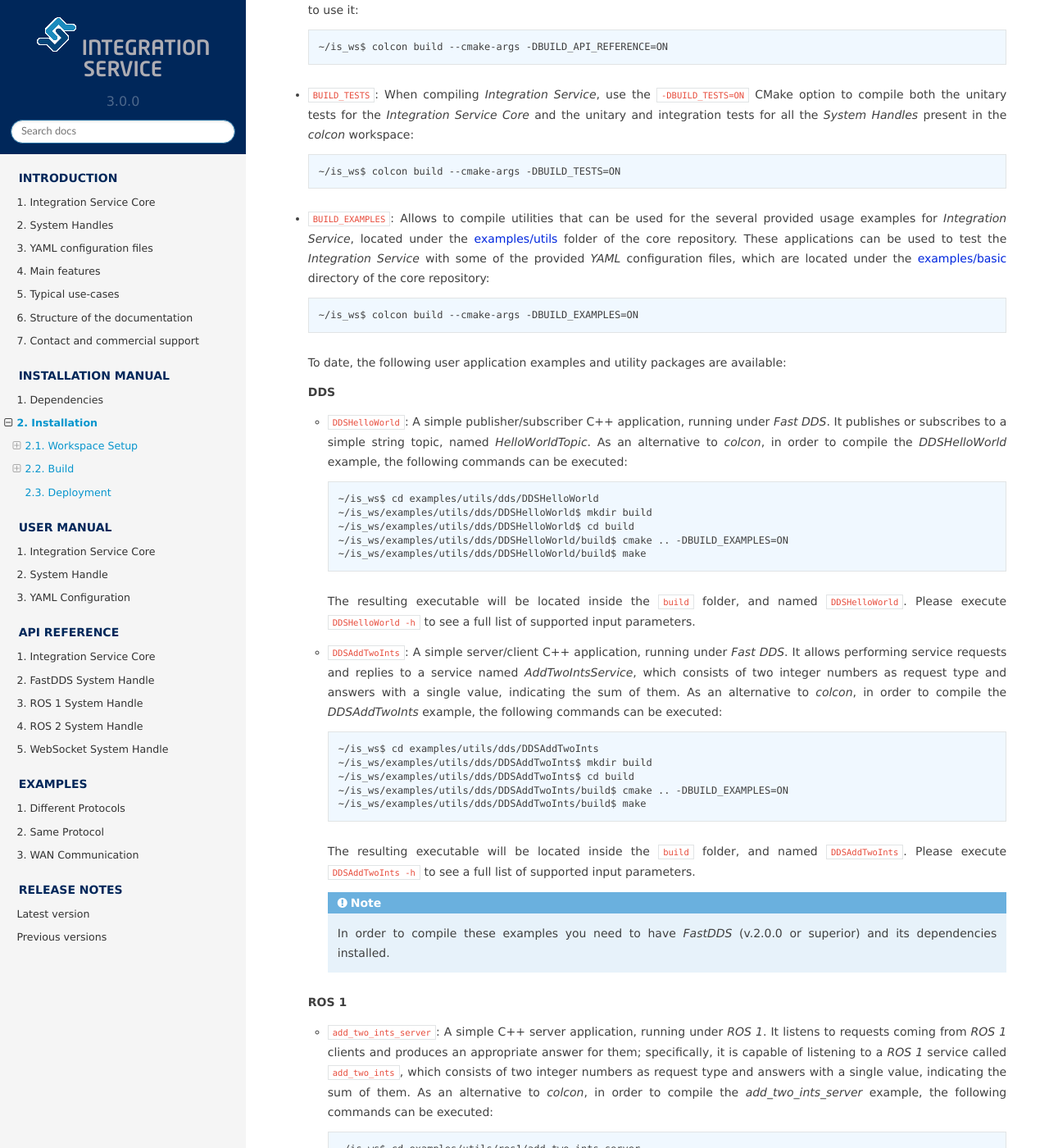
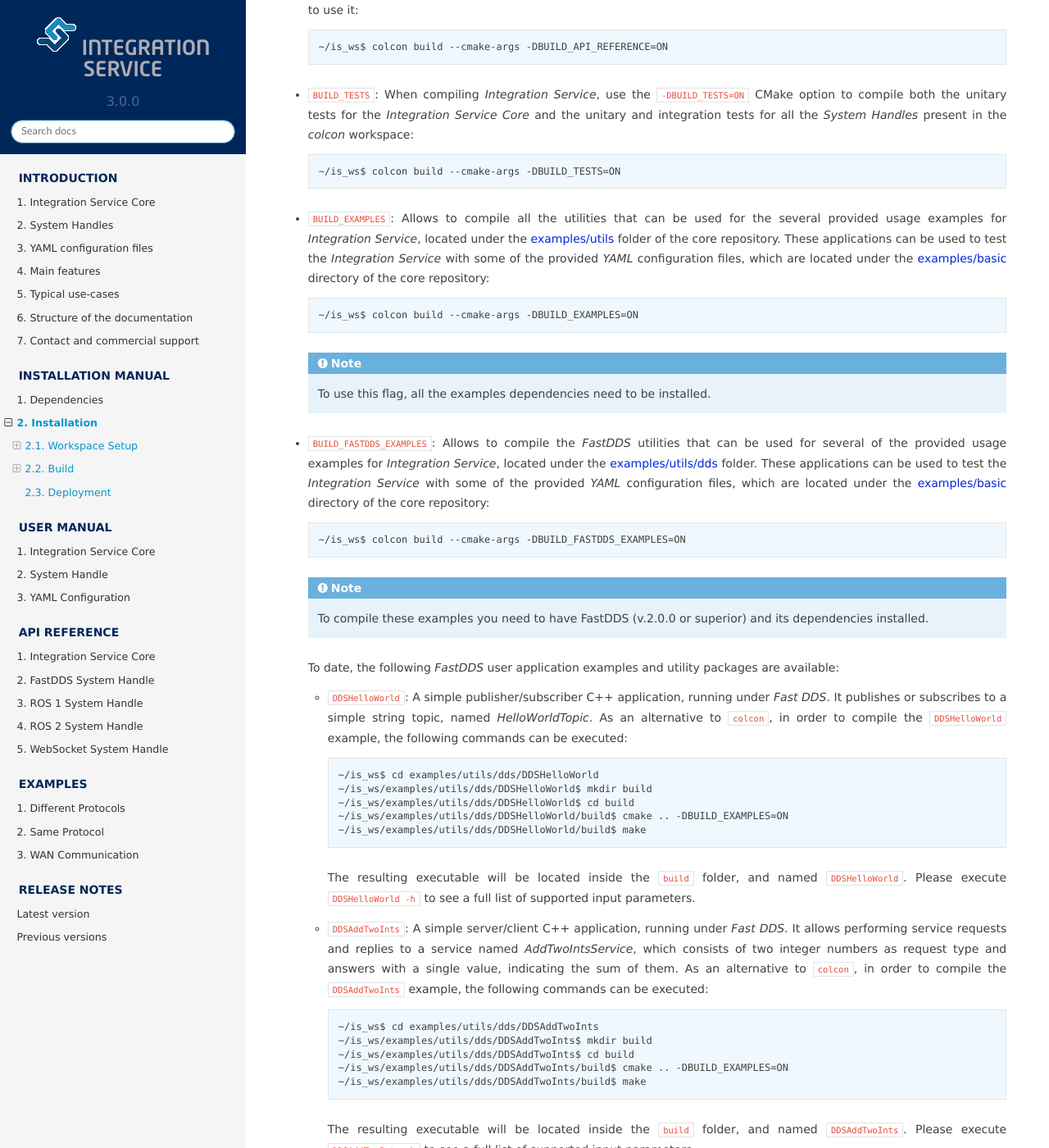
Before and after one commit to eProsima/Integration-Service-docs, a Sphinx documentation site: the page built from docs/installation_manual/installation.rst, in a window 1280 px wide and 1400 px high, scrolled down 2292 px. Shown: the whole window at 82% size. Built offline with Sphinx 7.4.7 and the Read the Docs theme 2.0.0, drawn with Linux system fonts in a browser that asks for light colours; some of the changed text lies outside the part shown.

Commit message:
Add examples new flags (#37)
* Add examples new flags

* Add compilation flags

* Update spelling wordlist

* Update tutorials

```diff
--- a/docs/_static/css/is_theme.css
+++ b/docs/_static/css/is_theme.css
@@ -145,3 +145,7 @@ src:url("Fonts/742885/39974d8a-38de-4853-a4d1-778234a08061.eot?#iefix") format("
 .rst-content div[class^="highlight"] pre{
   background: #F0F8FF !important;
 }
+
+.rst-content .section ul li p:last-child {
+  margin-bottom: 10px;
+}
--- a/docs/examples/different_protocols/pubsub/dds-ros2.rst
+++ b/docs/examples/different_protocols/pubsub/dds-ros2.rst
@@ -67,9 +67,7 @@ After you have everything correctly installed in your :code:`is-workspace`, buil
 
 .. code-block:: bash
 
-    colcon build --packages-skip WebSocketAddTwoInts example_interfaces add_two_ints_server --cmake-args -DBUILD_EXAMPLES=ON
-
-.. TODO: do the command above right once specific BUILD_<MW>_EXAMPLES flags are available
+    colcon build --cmake-args -DBUILD_FASTDDS_EXAMPLES=ON
 
 
 Deployment
--- a/docs/examples/same_protocol/dds_change_domain.rst
+++ b/docs/examples/same_protocol/dds_change_domain.rst
@@ -48,9 +48,7 @@ After you have everything correctly installed in your :code:`is-workspace`, buil
 
 .. code-block:: bash
 
-    colcon build --packages-skip WebSocketAddTwoInts example_interfaces add_two_ints_server --cmake-args -DBUILD_EXAMPLES=ON
-
-.. TODO: do the command above right once specific BUILD_<MW>_EXAMPLES flags are available
+    colcon build --cmake-args -DBUILD_FASTDDS_EXAMPLES=ON
 
 
 Deployment
--- a/docs/installation_manual/installation.rst
+++ b/docs/installation_manual/installation.rst
@@ -134,7 +134,7 @@ There are several *CMake* flags, which can be tuned during the configuration ste
 
     ~/is_ws$ colcon build --cmake-args -DBUILD_TESTS=ON
 
-* :code:`BUILD_EXAMPLES`: Allows to compile utilities that can be used for the several provided
+* :code:`BUILD_EXAMPLES`: Allows to compile all the utilities that can be used for the several provided
   usage examples for *Integration Service*, located under the `examples/utils <https://github.com/eProsima/Integration-Service/tree/main/examples/utils>`_ folder of the core repository.
   These applications can be used to test the *Integration Service* with some of the provided *YAML* configuration
   files, which are located under the `examples/basic <https://github.com/eProsima/Integration-Service/tree/main/examples/basic>`_ directory of the core repository:
@@ -143,13 +143,26 @@ There are several *CMake* flags, which can be tuned during the configuration ste
 
     ~/is_ws$ colcon build --cmake-args -DBUILD_EXAMPLES=ON
 
-  To date, the following user application examples and utility packages are available:
+  .. note::
+    To use this flag, all the examples dependencies need to be installed.
 
-  **DDS**
+* :code:`BUILD_FASTDDS_EXAMPLES`: Allows to compile the *FastDDS* utilities that can be used for several
+  of the provided usage examples for *Integration Service*, located under the `examples/utils/dds <https://github.com/eProsima/Integration-Service/tree/main/examples/utils/dds>`_ folder.
+  These applications can be used to test the *Integration Service* with some of the provided *YAML* configuration
+  files, which are located under the `examples/basic <https://github.com/eProsima/Integration-Service/tree/main/examples/basic>`_ directory of the core repository:
+
+  .. code-block:: bash
+
+    ~/is_ws$ colcon build --cmake-args -DBUILD_FASTDDS_EXAMPLES=ON
+
+  .. note::
+    To compile these examples you need to have FastDDS (v.2.0.0 or superior) and its dependencies installed.
+
+  To date, the following *FastDDS* user application examples and utility packages are available:
 
   * :code:`DDSHelloWorld`: A simple publisher/subscriber C++ application, running under *Fast DDS*.
     It publishes or subscribes to a simple string topic, named *HelloWorldTopic*.
-    As an alternative to `colcon`, in order to compile the `DDSHelloWorld` example, the following commands can be executed:
+    As an alternative to :code:`colcon`, in order to compile the :code:`DDSHelloWorld` example, the following commands can be executed:
 
     .. code-block:: bash
 
@@ -166,7 +179,7 @@ There are several *CMake* flags, which can be tuned during the configuration ste
     It allows performing service requests and replies to a service named *AddTwoIntsService*,
     which consists of two integer numbers as request type and answers with a single value,
     indicating the sum of them.
-    As an alternative to `colcon`, in order to compile the `DDSAddTwoInts` example, the following commands can be executed:
+    As an alternative to :code:`colcon`, in order to compile the :code:`DDSAddTwoInts` example, the following commands can be executed:
 
     .. code-block:: bash
 
@@ -179,17 +192,27 @@ There are several *CMake* flags, which can be tuned during the configuration ste
     The resulting executable will be located inside the :code:`build` folder, and named :code:`DDSAddTwoInts`.
     Please execute :code:`DDSAddTwoInts -h` to see a full list of supported input parameters.
 
-    .. note::
-      In order to compile these examples you need to have *FastDDS* (v.2.0.0 or superior) and its dependencies installed.
+* :code:`BUILD_ROS1_EXAMPLES`: Allows to compile the *ROS 1* utilities that can be used for several
+  of the provided usage examples for *Integration Service*, located under the `examples/utils/ros1 <https://github.com/eProsima/Integration-Service/tree/main/examples/utils/ros1>`_ folder.
+  These applications can be used to test the *Integration Service* with some of the provided *YAML* configuration
+  files, which are located under the `examples/basic <https://github.com/eProsima/Integration-Service/tree/main/examples/basic>`_ directory of the core repository:
 
-  **ROS 1**
+  .. code-block:: bash
+
+    ~/is_ws$ colcon build --cmake-args -DBUILD_ROS1_EXAMPLES=ON
+
+  .. note::
+    In order to compile this example you need to have *ROS 1* (Melodic or superior) installed and sourced,
+    and the *Integration Service* :code:`example_interfaces` ROS 1 package compiled.
+
+  To date, the following *ROS 1* user application examples and utility packages are available:
 
   * :code:`add_two_ints_server`: A simple C++ server application, running under *ROS 1*.
     It listens to requests coming from *ROS 1* clients and produces an appropriate answer for them;
     specifically, it is capable of listening to a *ROS 1* service called :code:`add_two_ints`,
     which consists of two integer numbers as request type and answers with a single value,
     indicating the sum of them.
-    As an alternative to `colcon`, in order to compile the `add_two_ints_server` example, the following commands can be executed:
+    As an alternative to :code:`colcon`, in order to compile the :code:`add_two_ints_server` example, the following commands can be executed:
 
     .. code-block:: bash
 
@@ -202,23 +225,29 @@ There are several *CMake* flags, which can be tuned during the configuration ste
     The resulting executable will be located inside the :code:`build/devel/lib/add_two_ints_server`
     folder, and named :code:`add_two_ints_server_node`.
 
-
-
   * :code:`example_interfaces`: *ROS 1* package containing the service type definitions for the
     `AddTwoInts` services examples, for which the *ROS 1* type support files will be automatically generated.
     As specified in the :ref:`services examples tutorials <examples_different_protocols_services>`,
-    it must be compiled and installed in the system, using `catkin`:
+    it must be compiled and installed in the system, using :code:`catkin`:
 
     .. code-block:: bash
 
         ~/is_ws$ cd examples/utils/ros1/
         ~/is_ws/examples/utils/ros1$ catkin_make -DBUILD_EXAMPLES=ON -DCMAKE_INSTALL_PREFIX=/opt/ros/$ROS1_DISTRO install
 
-    .. note::
-      In order to compile this example you need to have *ROS 1* (Melodic or superior) installed and sourced,
-      and the *Integration Service* :code:`example_interfaces` ROS 1 package compiled.
+* :code:`BUILD_WEBSOCKET_EXAMPLES`: Allows to compile the *WebSocket* utilities that can be used for several
+  of the provided usage examples for *Integration Service*, located under the `examples/utils/websocket <https://github.com/eProsima/Integration-Service/tree/main/examples/utils/websocket>`_ folder.
+  These applications can be used to test the *Integration Service* with some of the provided *YAML* configuration
+  files, which are located under the `examples/basic <https://github.com/eProsima/Integration-Service/tree/main/examples/basic>`_ directory of the core repository:
 
-  **WebSocket**
+  .. code-block:: bash
+
+    ~/is_ws$ colcon build --cmake-args -DBUILD_WEBSOCKET_EXAMPLES=ON
+
+  .. note::
+    In order to compile this example you need to have *OpenSSL* and *WebSocket++* installed.
+
+  To date, the following *WebSocket* user application examples and utility packages are available:
 
   * :code:`WebSocketAddTwoInts`: A simple server/client C++ application, running under *WebSocket++*.
     It allows performing service requests and replies to a service named *add_two_ints*,
@@ -234,11 +263,8 @@ There are several *CMake* flags, which can be tuned during the configuration ste
         ~/is_ws/examples/utils/websocket/WebSocketAddTwoInts/build$ cmake .. -DBUILD_EXAMPLES=ON
         ~/is_ws/examples/utils/websocket/WebSocketAddTwoInts/build$ make
 
-    The resulting executable will be located inside the :code:`build` folder, and named :code:`DDSAddTwoInts`.
+    The resulting executable will be located inside the :code:`build` folder, and named :code:`WebSocketAddTwoInts`.
     Please execute :code:`WebSocketAddTwoInts -h` to see a full list of supported input parameters.
-
-    .. note::
-      In order to compile this example you need to have *OpenSSL* and *WebSocket++* installed.
 
 
 .. _deployment:
--- a/docs/spelling_wordlist.txt
+++ b/docs/spelling_wordlist.txt
@@ -19,6 +19,7 @@ datawriter
 delined
 Destructor
 destructor
+distro
 endl
 env
 eProsima
--- a/docs/user_manual/systemhandle/ros2_sh.rst
+++ b/docs/user_manual/systemhandle/ros2_sh.rst
@@ -75,6 +75,11 @@ whole *Integration Service* product suite, there are some specific flags which a
 
       ~/is_ws$ colcon build --cmake-args -DBUILD_ROS2_TESTS=ON
 
+* :code:`IS_ROS2_DISTRO`: This flag is intended to select the *ROS 2* distro that should be used to compile
+  the *ROS 2 System Handle*. If not set, the version will be retrieved from the last *ROS distro* sourced in
+  the compilation environment; this means that if the last *ROS* environment sourced corresponds to *ROS 1*,
+  the compilation process will stop and warn the user about it.
+
 * :code:`MIX_ROS_PACKAGES`: It accepts as an argument a list of `ROS packages <https://index.ros.org/packages/>`_,
   such as :code:`std_msgs`, :code:`geometry_msgs`, :code:`sensor_msgs`, :code:`nav_msgs`...
   for which the required transformation library to convert the specific *ROS 2* type definitions into *xTypes*,
```
